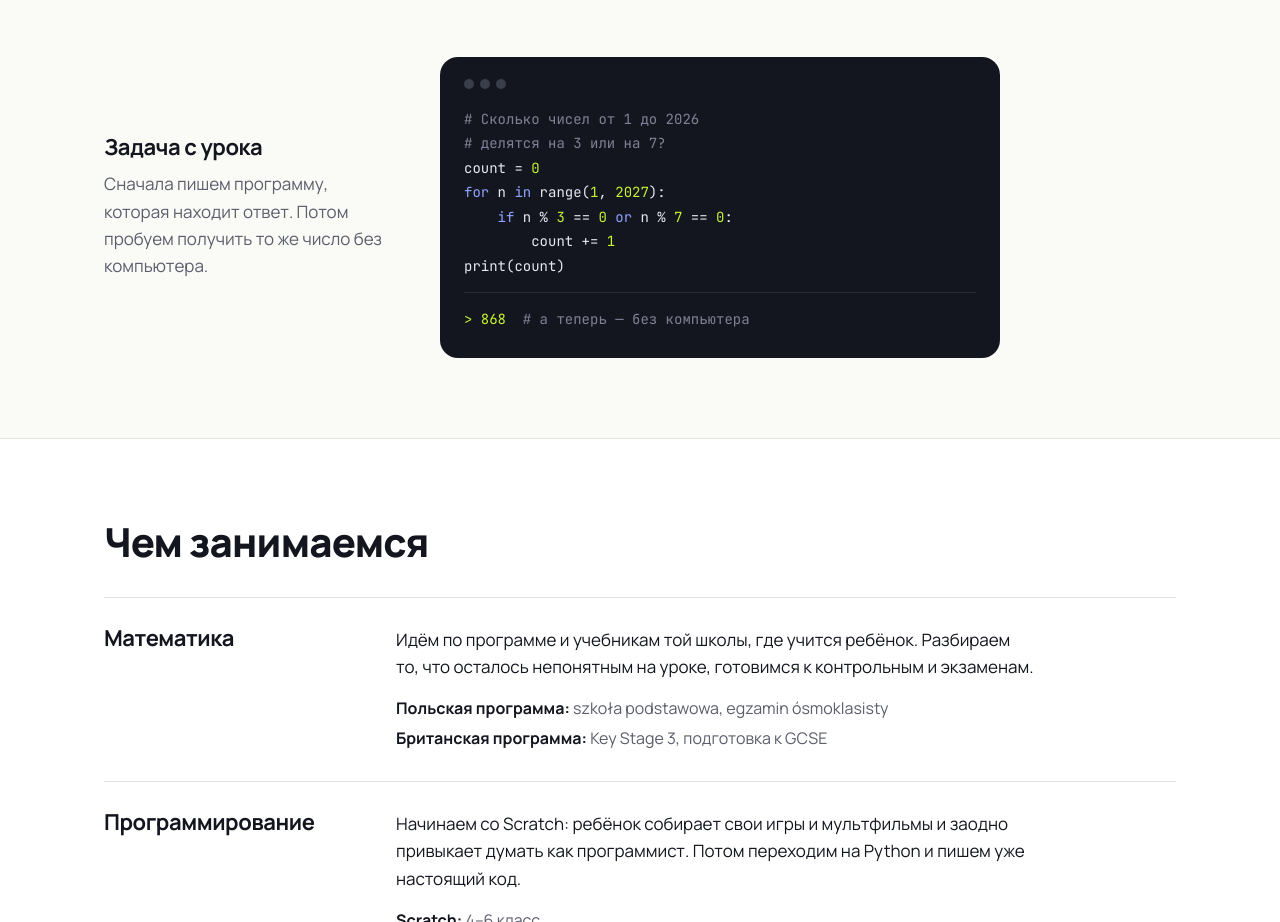
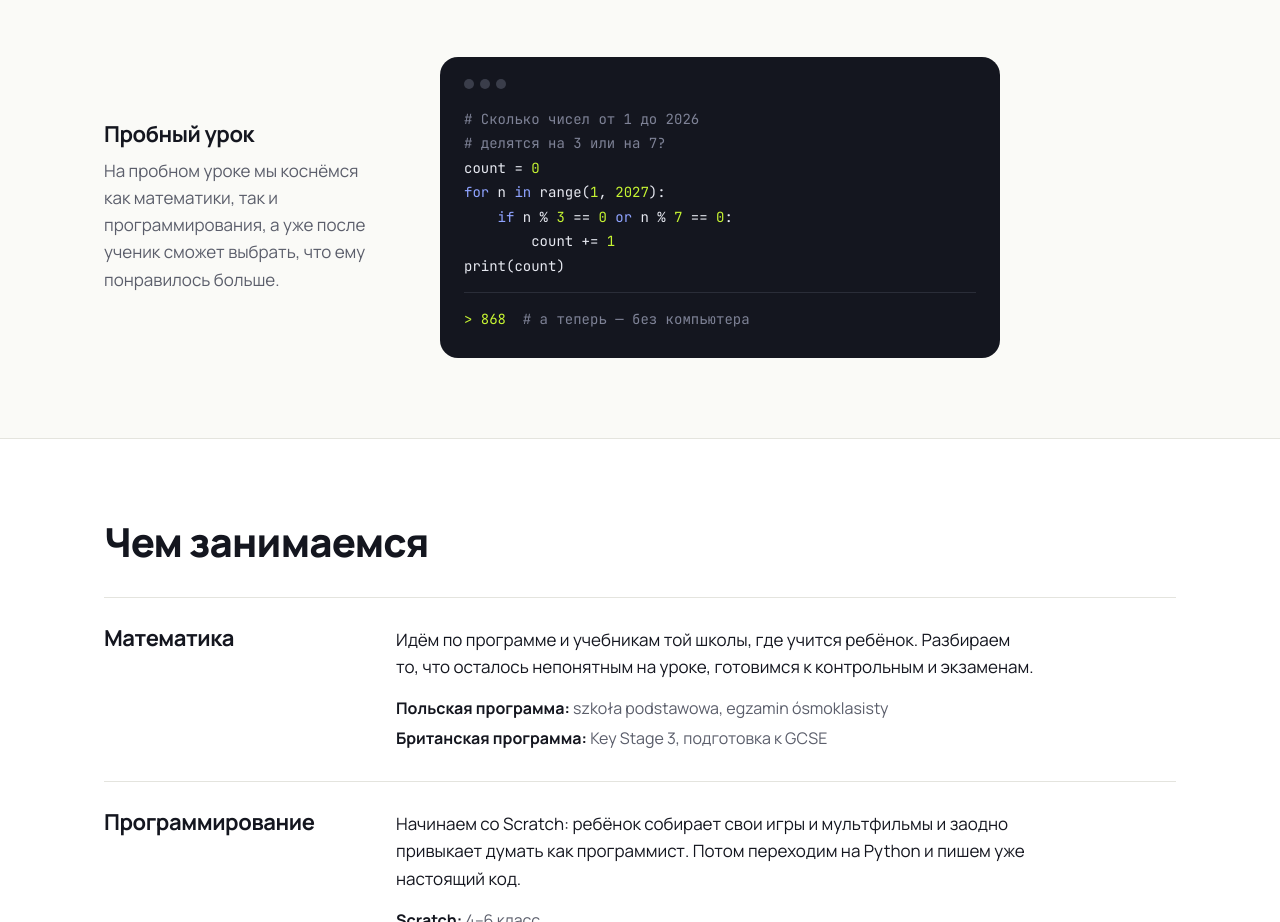
Before and after one commit to VadzimKr/ITstudent, a plain HTML site: page index.html in a window 1280 px wide. Shown: the part 1220-2142 px from the top of the page. Drawn offline with Linux system fonts and the light colour scheme.

Commit message:
Подпись к коду: что будет на пробном уроке
Co-Authored-By: Claude Fable 5.2 <noreply@anthropic.com>

```diff
--- a/index.html
+++ b/index.html
@@ -97,8 +97,8 @@
     </div>
     <div class="wrap code-strip">
       <div>
-        <h3>Задача с урока</h3>
-        <p>Сначала пишем программу, которая находит ответ. Потом пробуем получить то же число без компьютера.</p>
+        <h3>Пробный урок</h3>
+        <p>На пробном уроке мы коснёмся как математики, так и программирования, а уже после ученик сможет выбрать, что ему понравилось больше.</p>
       </div>
       <div class="code-card" aria-hidden="true">
         <div class="code-dots"><span></span><span></span><span></span></div>
```
